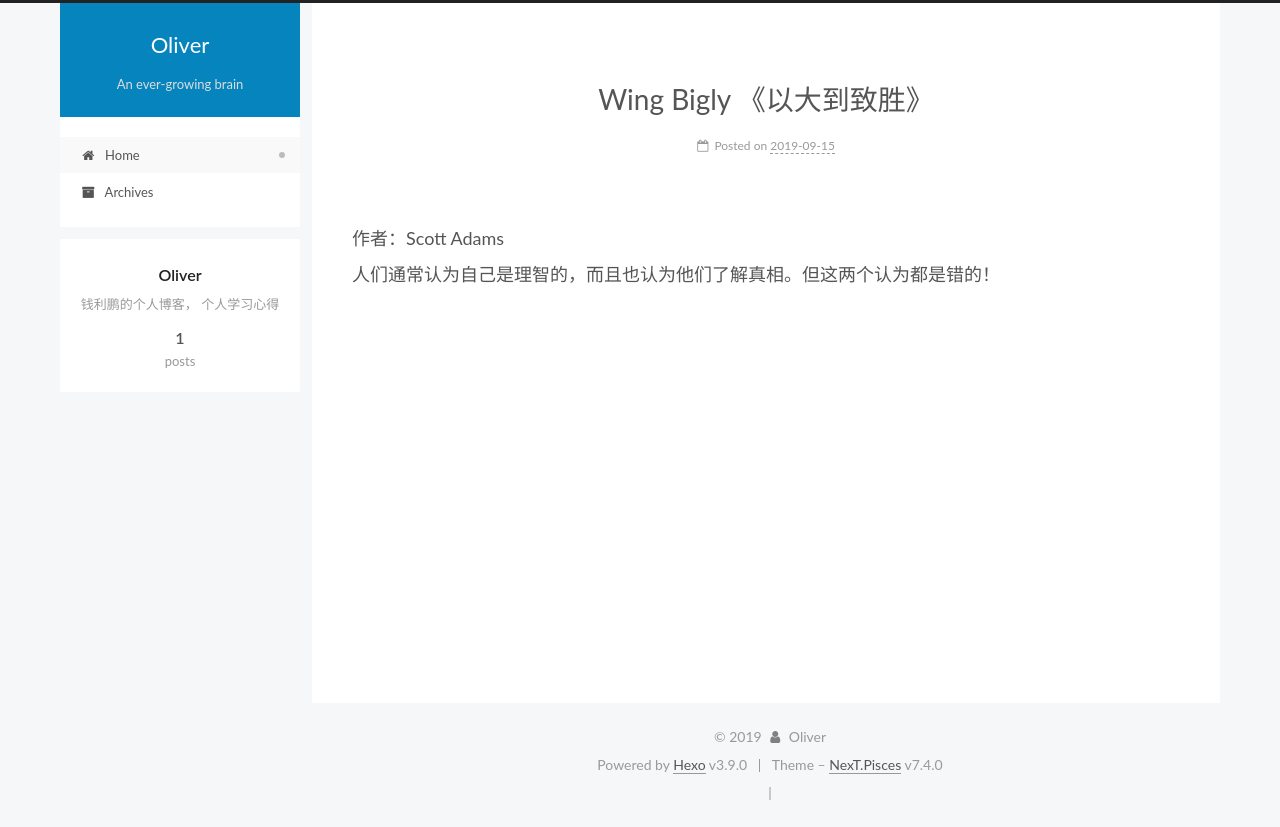
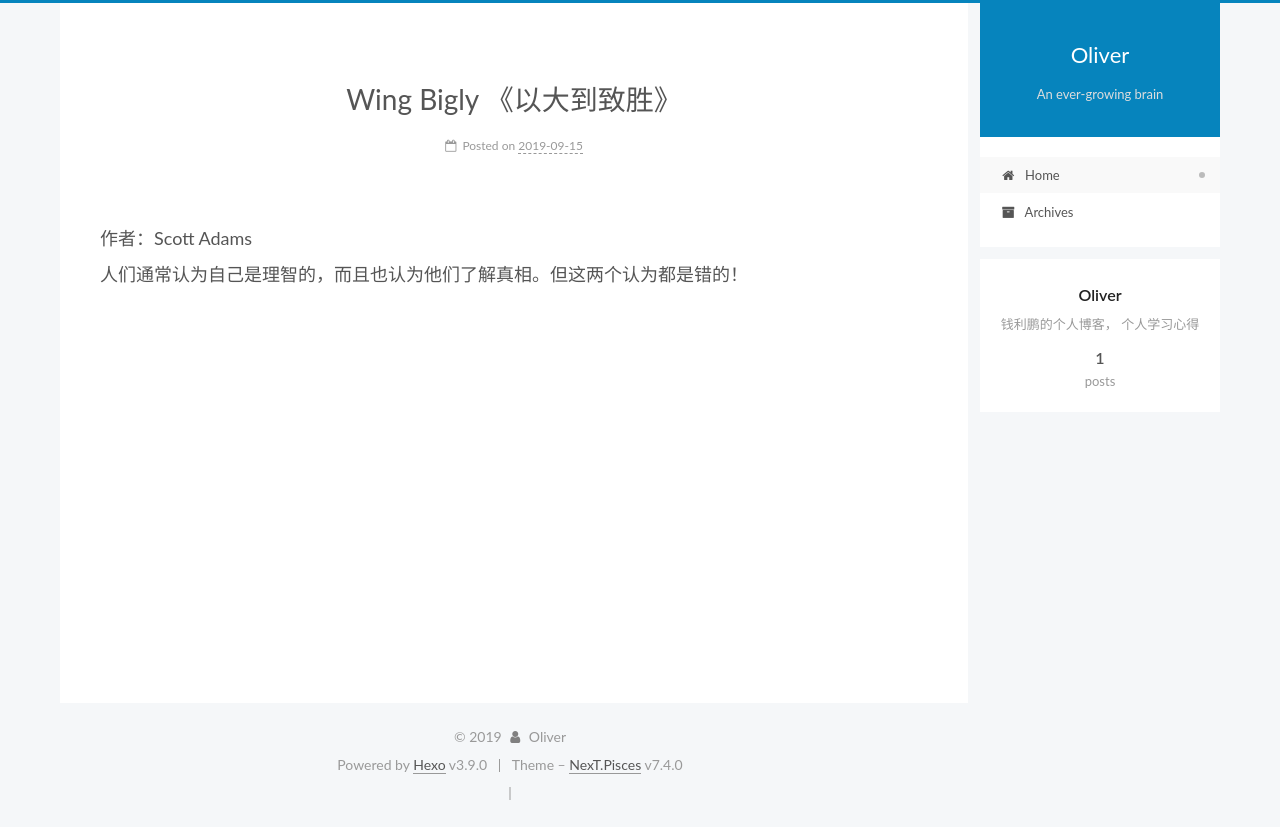
Before and after one commit to qianlipeng-Oliver/qianlipeng-Oliver, a plain HTML site: page index.html in a window 1280 px wide. Drawn offline with Linux system fonts and the light colour scheme; some packages are replaced by stand-ins of ours; a script that the page names is missing.

Commit message:
Site updated: 2019-09-30 16:25:00

```diff
--- a/css/main.css
+++ b/css/main.css
@@ -1010,7 +1010,7 @@ pre .javascript .function {
   position: relative;
 }
 .headband {
-  background: #222;
+  background: #0684bd;
   height: 3px;
 }
 .site-meta {
@@ -1673,7 +1673,7 @@ article:last-child .post-eof {
 }
 .links-of-author a::before,
 .links-of-author span.exturl::before {
-  background: #2daf78;
+  background: #9853f6;
   border-radius: 50%;
   content: ' ';
   display: inline-block;
@@ -2290,14 +2290,21 @@ ul.breadcrumb li + li:last-child {
     width: auto;
   }
 }
-.back-to-top {
-  left: auto;
-  right: 30px;
-}
-@media (max-width: 991px) {
-  .back-to-top {
-    right: 20px;
-  }
+.header-inner {
+  right: 0;
+}
+.content-wrap {
+  float: left;
+}
+.sidebar {
+  float: right;
+}
+.book-mark-link {
+  left: 30px;
+}
+.footer-inner {
+  padding-left: 0;
+  padding-right: 260px;
 }
 .site-brand-container {
   position: relative;
@@ -2305,7 +2312,7 @@ ul.breadcrumb li + li:last-child {
 .site-meta {
   background: #0684bd;
   color: #fff;
-  padding: 20px 0;
+  padding: 30px 0;
 }
 @media (max-width: 991px) {
   .site-meta {
--- a/index.html
+++ b/index.html
@@ -28,7 +28,7 @@
     scheme: 'Pisces',
     version: '7.4.0',
     exturl: false,
-    sidebar: {"position":"left","display":"post","offset":12,"onmobile":false},
+    sidebar: {"position":"right","display":"post","offset":12,"onmobile":false},
     copycode: {"enable":false,"show_result":false,"style":null},
     back2top: {"enable":true,"sidebar":false,"scrollpercent":false},
     bookmark: {"enable":false,"color":"#222","save":"auto"},
```
Also changed, not shown: 2019/09/15/WingBigly/index.html (+1 -1 lines), archives/2019/09/index.html (+1 -1 lines), archives/2019/index.html (+1 -1 lines), archives/index.html (+1 -1 lines).
